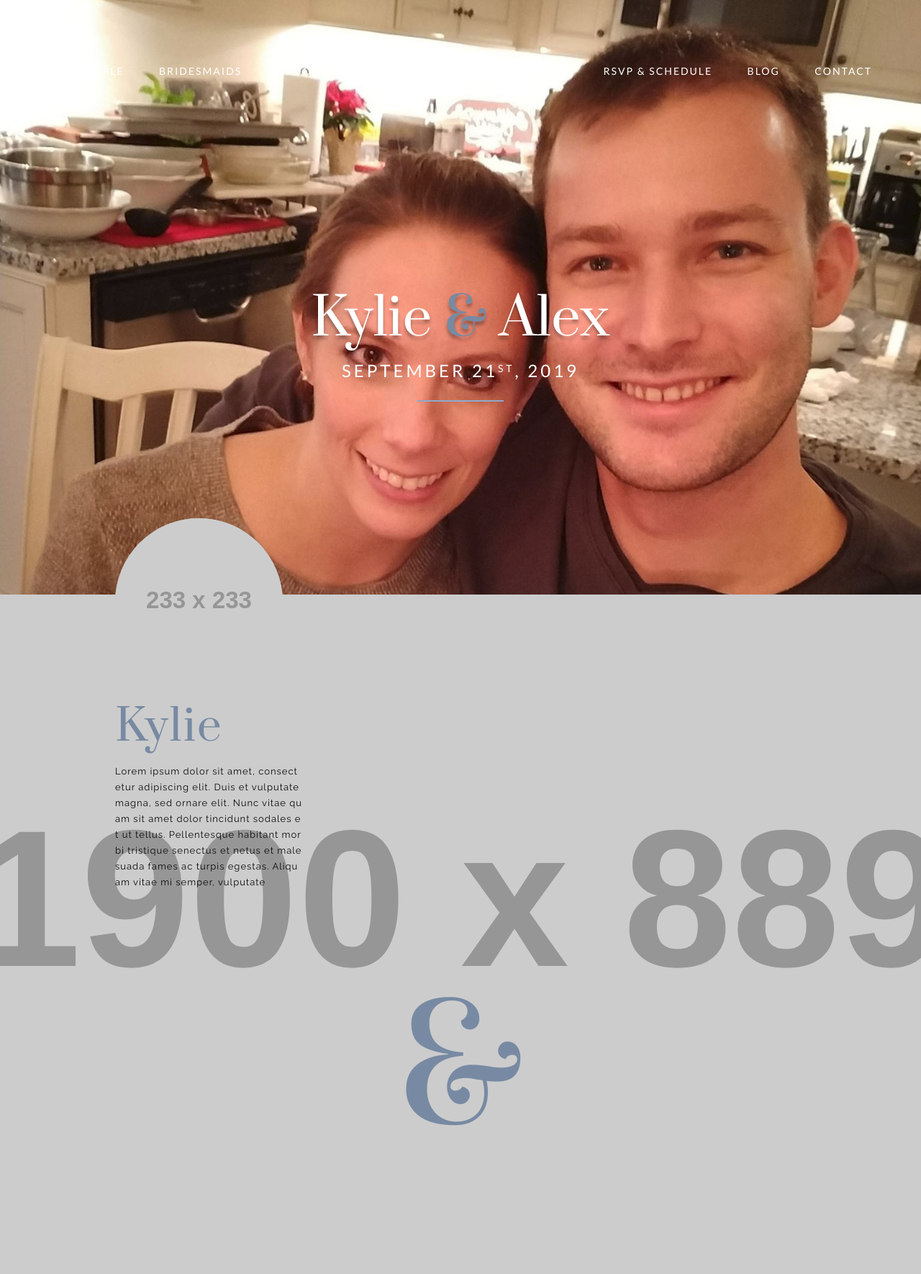
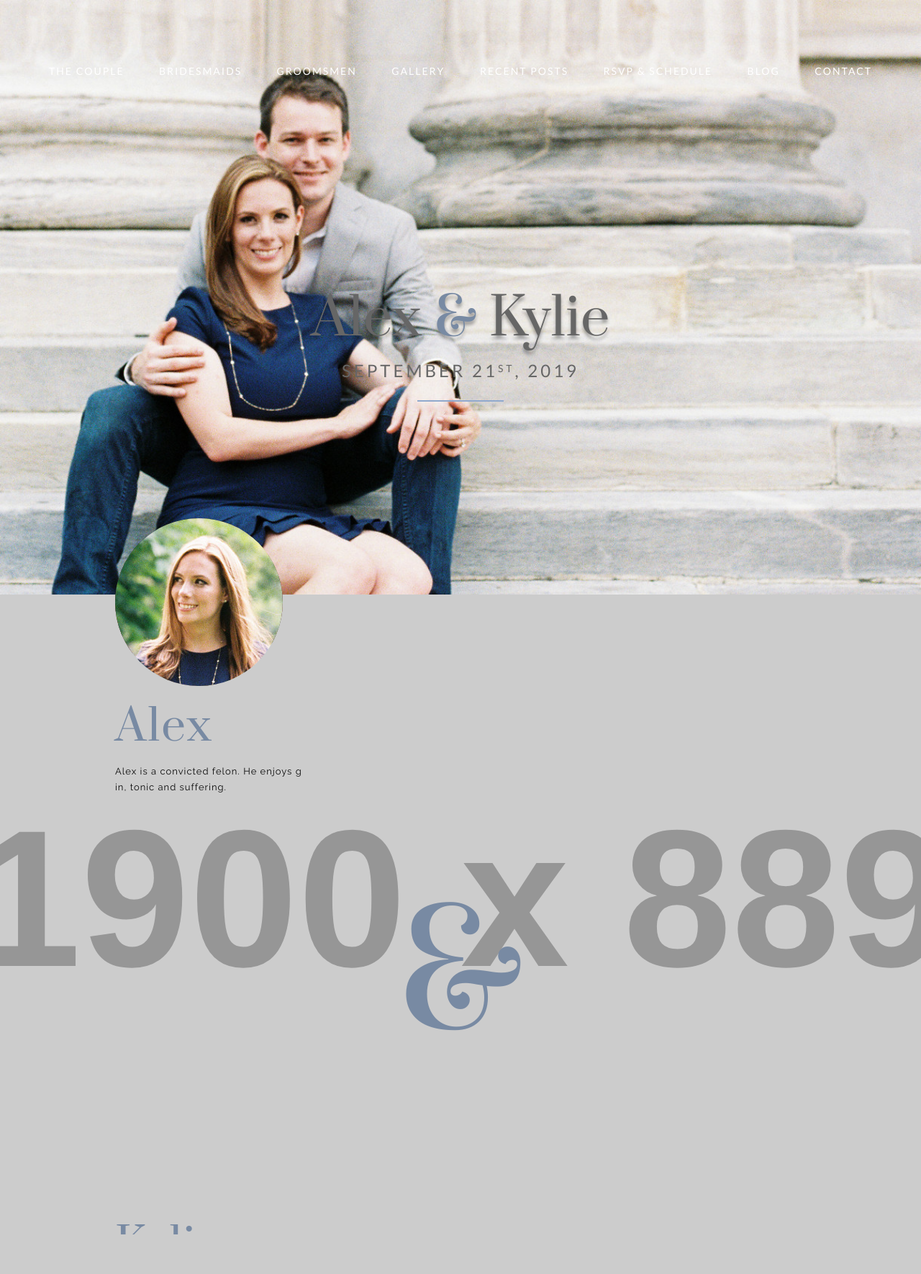
Before and after one commit to broxeph/kylex, a Django app: page / in a window 1280 px wide. Shown: the top 1770 px of the page at 72% size. Run offline with Django 3.2, Linux system fonts and the light colour scheme; grey boxes labelled with a size stand in for pictures from a placeholder-image service; some libraries are stand-ins or nearby versions; grey boxes are pictures that could not be loaded.

Commit message:
Update pics!

```diff
--- a/kylex/static/css/style.css
+++ b/kylex/static/css/style.css
@@ -20,7 +20,7 @@ html {
 
 h1 {
   font-family: "Prata", serif;
-  color: #fff;
+  color: #666;
   font-size: 4.5rem;
   text-align: center;
   line-height: 1;
@@ -482,7 +482,7 @@ HEADER
 header.default {
   width: 100%;
   height: 826px;
-  background: url("/static/img/couple.jpg") center top no-repeat;
+  background: url("/static/img/header.jpg") center top no-repeat;
   background-size: cover;
 }
 header.default nav {
@@ -538,7 +538,7 @@ header.default nav ul li.current-page a:before {
   display: block;
   text-align: center;
   font-size: 1.5rem;
-  color: #fff;
+  color: #666;
   font-family: "Lato", sans-serif;
   font-weight: 400;
   text-transform: uppercase;
--- a/requirements.txt
+++ b/requirements.txt
@@ -1,2 +1,2 @@
-Django==2.0.3
+Django==2.0.7
 pytz==2017.3
--- a/templates/home.html
+++ b/templates/home.html
@@ -5,7 +5,7 @@
 <head>
 	<meta charset="UTF-8">
 	<meta name="viewport" content="width=device-width">
-	<title>The WedSite</title>
+	<title>The WedSite #kylex</title>
 	<link href="{% static "img/favicon.png" %}" rel="icon" type="image/png">
 	<link rel="stylesheet" href="{% static "css/normalize.css" %}">
 	<link rel="stylesheet" href="{% static "css/foundation.min.css" %}">
@@ -18,7 +18,7 @@
 
 	<!-- Mobile navigation -->
 	<nav class="mobile-nav-menu">
-		<a class="mobile-logo" href="index.html">Matrimony HTML Template</a>
+		<a class="mobile-logo" href="index.html">Kylie and Alex's WedSite</a>
 		<a class="mobile-menu-btn" href="#"><span></span></a>
 		<div class="mobile-menu-container"></div>
 	</nav><!-- End .mobile-nav-menu -->
@@ -37,7 +37,7 @@
 				<li><a title="Contact" href="#contact">Contact</a></li>
 			</ul>
 		</nav>
-		<h1>Kylie <em>&amp;</em> Alex</h1>
+		<h1>Alex <em>&amp;</em> Kylie</h1>
 		<span class="ceremony-date">September 21<sup>st</sup>, 2019</span>
 	</header>
 
@@ -45,24 +45,24 @@
 	<section id="couple" class="row">
 		<div class="columns large-12">
 			<div class="columns large-4 medium-4">
-				<span class="headshot groom">
-					<img src="http://placehold.it/233x233/dddddd" alt="groom headshot" width="233">
+				<span class="headshot bride">
+					<img src="{% static "img/alex-head.jpg" %}" alt="alex headshot" width="233">
 				</span>
-				<h3>Kylie</h3>
-				<p class="desc groom">
-					Lorem ipsum dolor sit amet, consectetur adipiscing elit. Duis et vulputate magna, sed ornare elit. Nunc vitae quam sit amet dolor tincidunt sodales et ut tellus. Pellentesque habitant morbi tristique senectus et netus et malesuada fames ac turpis egestas. Aliquam vitae mi semper, vulputate
+				<h3>Alex</h3>
+				<p class="desc bride">
+					Alex is a convicted felon. He enjoys gin, tonic and suffering.
 				</p>
 			</div><!-- End .large-4 -->
 			<div class="columns large-4 medium-4">
 				<p class="giant-ampersand">&amp;</p>
 			</div><!-- End .large-4 -->
 			<div class="columns large-4 medium-4">
-				<span class="headshot bride">
-					<img src="http://placehold.it/233x233/dddddd" alt="bride headshot" width="233">
+				<span class="headshot groom">
+					<img src="{% static "img/kylie-head.jpg" %}" alt="kylie headshot" width="233">
 				</span>
-				<h3>Alex</h3>
-				<p class="desc bride">
-					Lorem ipsum dolor sit amet, consectetur adipiscing elit. Duis et vulputate magna, sed ornare elit. Nunc vitae quam sit amet dolor tincidunt sodales et ut tellus. Pellentesque habitant morbi tristique senectus et netus et malesuada fames ac turpis egestas. Aliquam vitae mi semper, vulputate
+				<h3>Kylie</h3>
+				<p class="desc groom">
+					Kylie is highly critical but means well.
 				</p>
 			</div><!-- End .large-4 -->
 		</div><!-- End .large-12 -->
@@ -282,8 +282,8 @@
 	<!-- Contact section -->
 	<section id="contact">
 		<div class="contact-form-wrap">
-			<h2>Contact</h2>  {# TODO #}
-			<p class="contact-desc">Any further questions please send us a message in the comments box below or contact us at <em>415 183 1239</em></p>
+			<h2>Contact</h2>  {# TODO: Hook up mail sender #}
+			<p class="contact-desc">Any further questions? Please send us a message in the comments box below.</p>
 			<form id="contact-form" action="sendemail.php" method="post" data-abide>
 				<div class="columns large-12">
 					<label for="your-name">Name (required)</label>
```
Also changed, not shown: kylex/settings.py (+0 -11 lines), kylex/static/img/alex-head.jpg (added), kylex/static/img/header.jpg (added), kylex/static/img/kylie-head.jpg (added), 1 other file.
